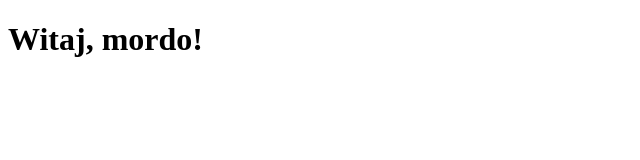
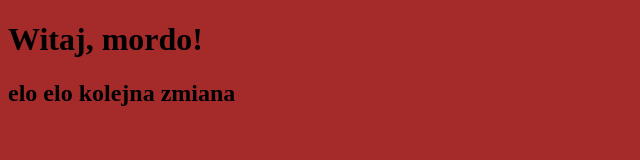
Before and after one commit to LukaszOsi/test-day4, a plain HTML site: page index.html in a window 1280 px wide. Shown: the whole page, without its empty margins (0-640 px from the left). Drawn offline with Linux system fonts and the light colour scheme.

Commit message:
pierwsza zmiana na branch alt

```diff
--- a/index.html
+++ b/index.html
@@ -6,7 +6,8 @@
     <meta name="viewport" content="width=device-width, initial-scale=1.0">
     <title>Moja strona ynternetowa elo</title>
 </head>
-<body>
+<body style="background-color: brown;">
     <h1>Witaj, mordo!</h1>
+    <h2>elo elo kolejna zmiana</h2>
 </body>
 </html>
```
